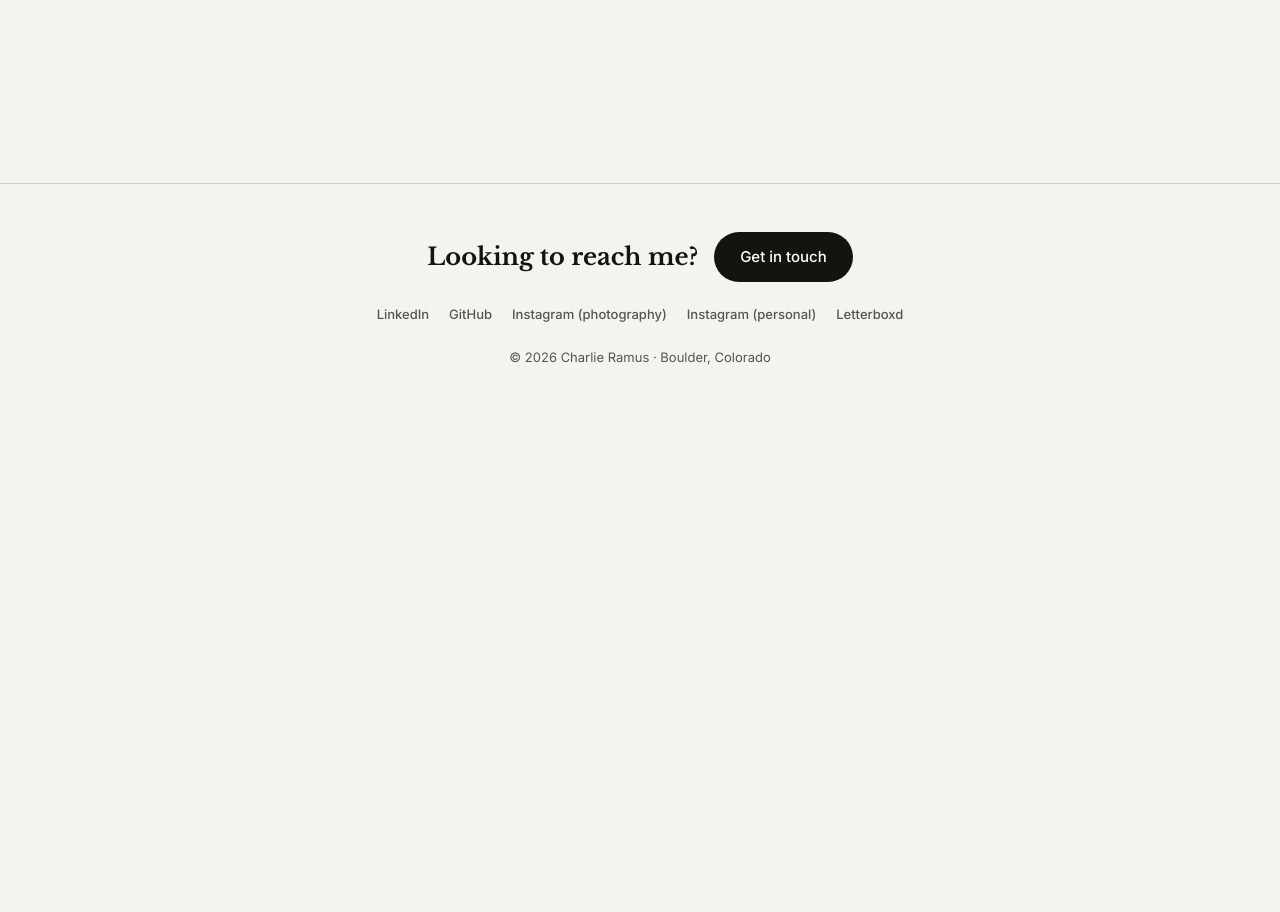
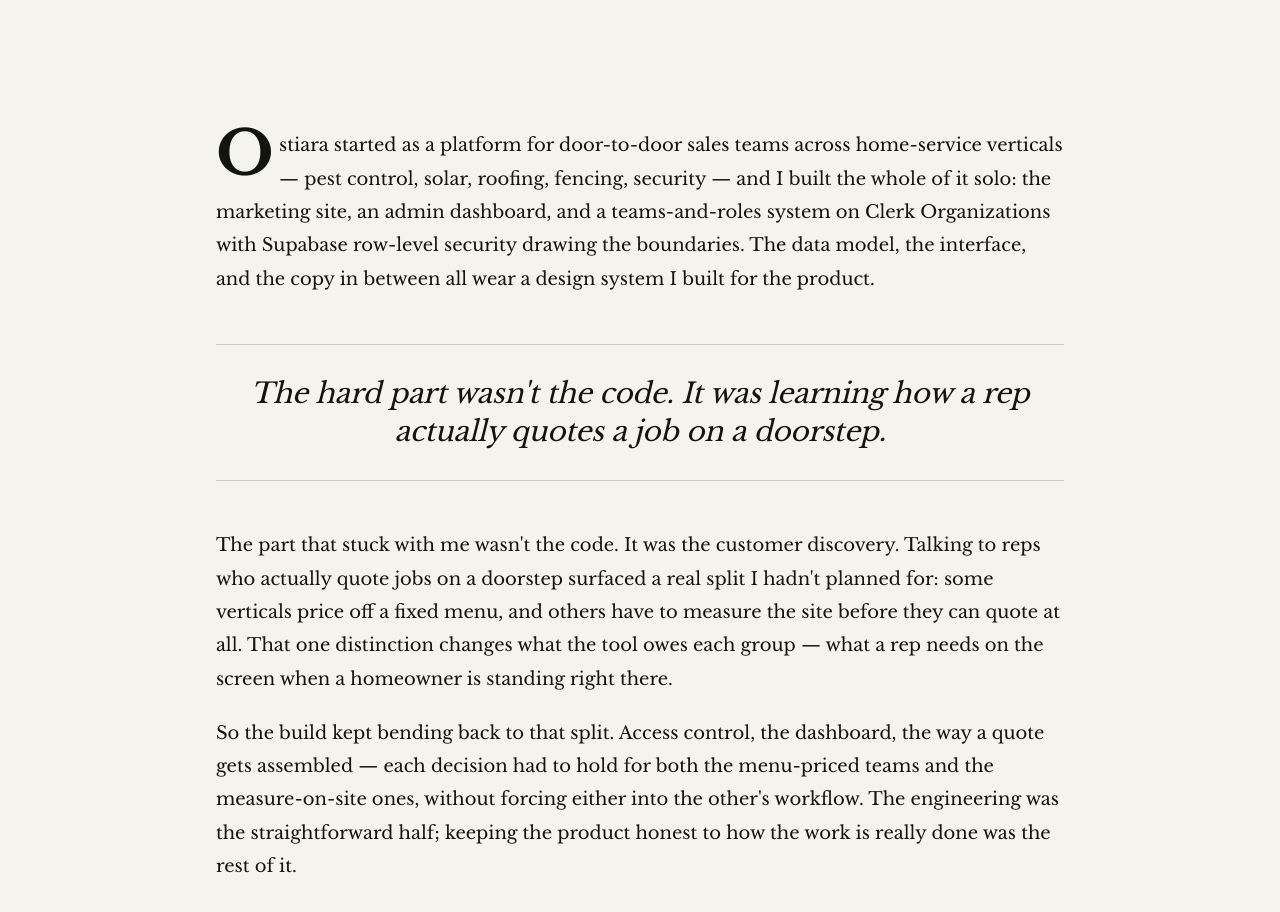
Before and after one commit to charlieramus/charlieramus.comv2, a Next.js app: page /web-projects/ostiara in a window 1280 px wide. Shown: the part 1740-2652 px from the top of the page. Before the commit the page ends 2108 px from the top, so only its background shows below. Built offline with nearby package versions, Linux system fonts and the light colour scheme.

Commit message:
stage2v12

```diff
--- a/app/globals.css
+++ b/app/globals.css
@@ -2368,6 +2368,51 @@ body {
     object-fit: cover;
   }
 
+  /* ARTICLE — the NYT-clean editorial beat. A centered serif reading column
+     (~66ch) with a generous line-height, a serif drop-cap on the first
+     paragraph, and an optional large pull-quote. No colored callout boxes. */
+  .case-article {
+    max-width: 66ch;
+    margin-inline: auto;
+    margin-top: clamp(40px, 6vw, 72px);
+    font-family: var(--font-serif);
+    font-size: clamp(16px, 1.5vw, 18px);
+    line-height: 1.85;
+    color: var(--color-ink);
+  }
+  .case-article > p {
+    margin-bottom: 1.15em;
+  }
+  .case-article > p:last-child {
+    margin-bottom: 0;
+  }
+  /* Serif drop-cap on the first paragraph — sized to ~3 lines, in body ink. */
+  .case-article > p:first-of-type::first-letter {
+    float: left;
+    font-family: var(--font-serif);
+    font-weight: 700;
+    font-size: 3.4em;
+    line-height: 0.78;
+    padding-right: 0.09em;
+    padding-top: 0.02em;
+    color: var(--color-ink);
+  }
+  /* Pull-quote — a large serif aside, quiet hairline rules + generous space,
+     never a colored box. Sits full-column between paragraphs. */
+  .case-pullquote {
+    margin: clamp(30px, 4vw, 48px) 0;
+    padding: clamp(20px, 2.6vw, 30px) 0;
+    border-top: 1px solid var(--color-line);
+    border-bottom: 1px solid var(--color-line);
+    font-family: var(--font-serif);
+    font-size: clamp(20px, 2.6vw, 28px);
+    font-style: italic;
+    line-height: 1.35;
+    letter-spacing: -0.01em;
+    text-align: center;
+    color: var(--color-ink);
+  }
+
   /* Design — per-project slide galleries */
   .design-project {
     padding: clamp(30px, 5vw, 58px) 0;
--- a/app/web-projects/[slug]/page.tsx
+++ b/app/web-projects/[slug]/page.tsx
@@ -1,4 +1,5 @@
 import type { Metadata } from "next";
+import { Fragment } from "react";
 import Image from "next/image";
 import Link from "next/link";
 import Reveal from "@/components/reveal";
@@ -225,9 +226,28 @@ export default async function WebProjectDetail({ params }: Params) {
           </Reveal>
         )}
 
+        {/* ARTICLE — the NYT-clean editorial reading beat: a centered serif
+            column, a drop-cap on the first paragraph, and an optional large
+            pull-quote dropped in after the first paragraph. Renders only when
+            `article.paragraphs` has entries; the drop-cap comes from the CSS
+            `::first-letter` on the first <p>. */}
+        {project.article?.paragraphs?.length ? (
+          <Reveal as="section" className="case-article">
+            {project.article.paragraphs.map((para, i) => (
+              <Fragment key={i}>
+                <p>{para}</p>
+                {i === 0 && project.article?.pullQuote && (
+                  <blockquote className="case-pullquote">
+                    {project.article.pullQuote}
+                  </blockquote>
+                )}
+              </Fragment>
+            ))}
+          </Reveal>
+        ) : null}
+
         {/* Case-study sections render below in this fixed order, each only when
             its data exists. V12 drops into these remaining slots:
-              ARTICLE    — editorial paragraphs + optional pull-quote (V12)
               WIDE SHOT  — second full-width screenshot (V12)
               FULL BLEED — full-screen edge-to-edge image (V12)
               BANNER     — closing banner image / text (V12)
--- a/site.config.ts
+++ b/site.config.ts
@@ -526,6 +526,17 @@ export const webProjects: WebProject[] = [
     // shots are cropped to square via object-fit so the section renders in
     // review. Swap for real square Ostiara assets when captured.
     squares: ["/images/web/mylifeinarepo.webp", "/images/web/charlieramus-com.webp"],
+    // CUSTOMIZE (V12): the editorial article — clean serif paragraphs with a
+    // drop-cap on the first one and one optional large pull-quote.
+    article: {
+      paragraphs: [
+        "Ostiara started as a platform for door-to-door sales teams across home-service verticals — pest control, solar, roofing, fencing, security — and I built the whole of it solo: the marketing site, an admin dashboard, and a teams-and-roles system on Clerk Organizations with Supabase row-level security drawing the boundaries. The data model, the interface, and the copy in between all wear a design system I built for the product.",
+        "The part that stuck with me wasn't the code. It was the customer discovery. Talking to reps who actually quote jobs on a doorstep surfaced a real split I hadn't planned for: some verticals price off a fixed menu, and others have to measure the site before they can quote at all. That one distinction changes what the tool owes each group — what a rep needs on the screen when a homeowner is standing right there.",
+        "So the build kept bending back to that split. Access control, the dashboard, the way a quote gets assembled — each decision had to hold for both the menu-priced teams and the measure-on-site ones, without forcing either into the other's workflow. The engineering was the straightforward half; keeping the product honest to how the work is really done was the rest of it.",
+      ],
+      pullQuote:
+        "The hard part wasn't the code. It was learning how a rep actually quotes a job on a doorstep.",
+    },
   },
   {
     title: "MyLifeInARepo",
```
Also changed, not shown: 1 other file (tests, documents, lock files or other folders).
